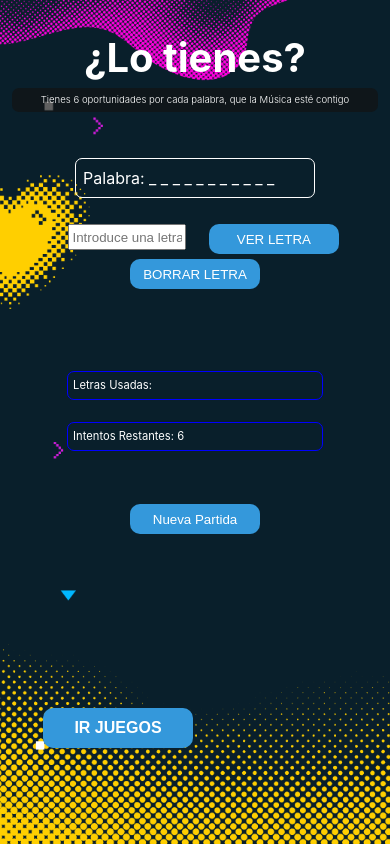
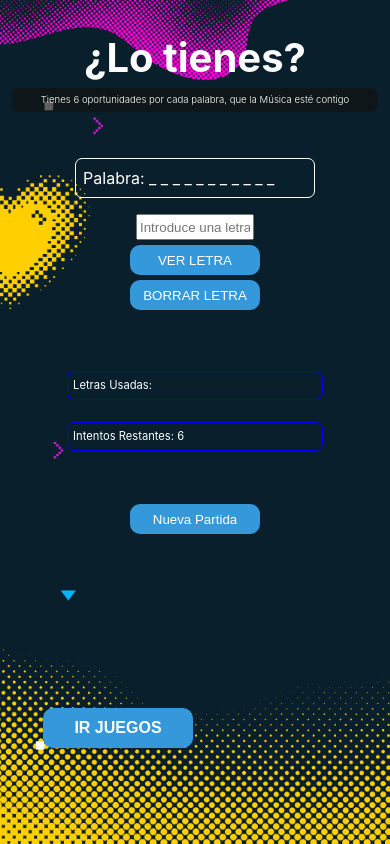
Before and after one commit to Gabi-Garcia/jugando-ando, a React (Vite) app: page /ahorcado in a window 390 px wide. Built offline with nearby package versions, Linux system fonts and the light colour scheme.

Commit message:
Modified: botones

```diff
--- a/src/components/Ahorcado/Ahorcado.css
+++ b/src/components/Ahorcado/Ahorcado.css
@@ -193,11 +193,11 @@ input{
         border-radius: 7px;
         border:1px solid blue;
     }
-    .botones{
+    .segundaCaja > .botones{
         display: flex;
         flex-wrap: wrap;
         flex-direction: column;
-    width:40%;
+    width:50%;
     align-items: center;
     gap: 5px;
     padding: 0px;
```
